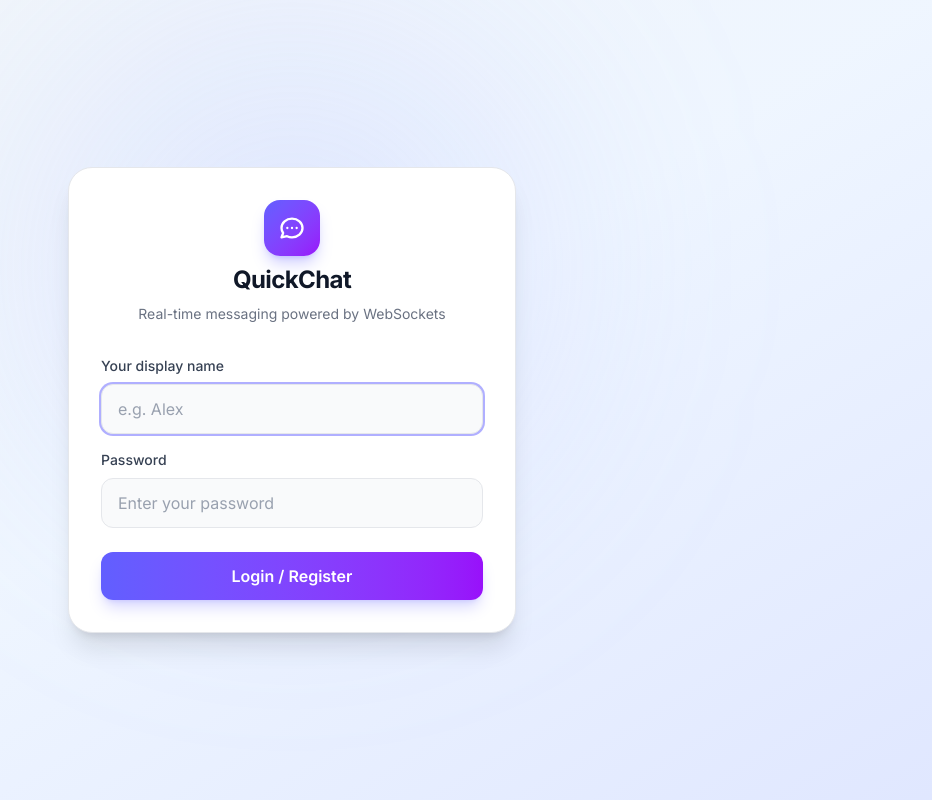
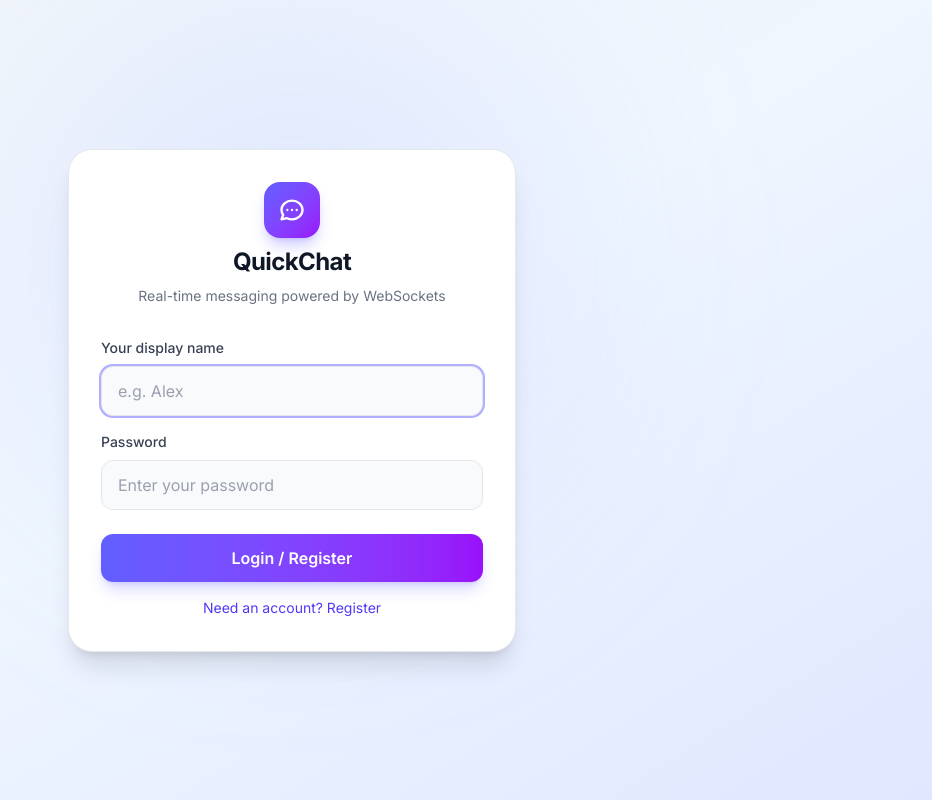
Before and after one commit to NehalJain0702/Real-time-chat-Application, a React (Vite) app in the folder chat-frontend/: page / in a window 1280 px wide. Shown: the whole page, without its empty margins (348-1280 px from the left). Built offline with nearby package versions, Linux system fonts and the light colour scheme.

Commit message:
login change

```diff
--- a/chat-frontend/src/App.jsx
+++ b/chat-frontend/src/App.jsx
@@ -210,8 +210,8 @@ export default function App() {
   };
 
   const endpoint = isLogin
-    ? "/api/users/login"
-    : "/api/users/register";
+  ? "/api/users/login"
+  : "/api/users/register";
 
   fetch(`${API_URL}${endpoint}`, {
     method: "POST",
@@ -365,6 +365,15 @@ setMessages(prev => {
           >
             {isLogin ? 'Login / Register' : 'Create Account'}
           </button>
+          <button
+  type="button"
+  onClick={() => setIsLogin(!isLogin)}
+  className="mt-4 w-full text-sm text-indigo-600 hover:text-indigo-800"
+>
+  {isLogin
+    ? "Need an account? Register"
+    : "Already have an account? Login"}
+</button>
         </form>
       </div>
     );
```
